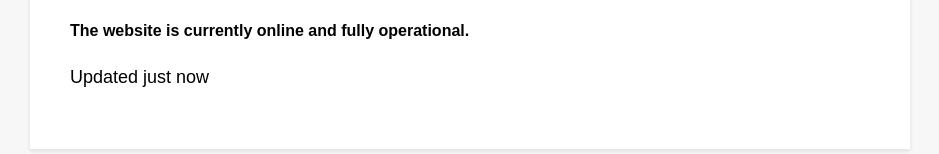
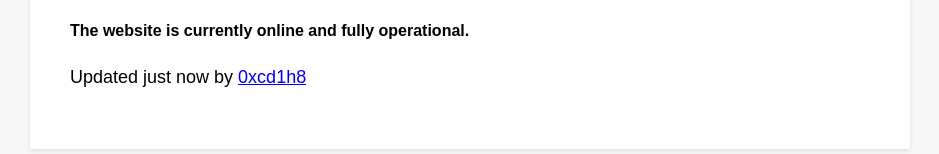
Before and after one commit to imtrollmastr/imtrollmastr-webstatus, a plain HTML site: page index.html in a window 1280 px wide. Shown: the part 156-310 px from the top of the page, without its empty margins (170-1109 px from the left). Drawn offline with Linux system fonts and the light colour scheme.

Commit message:
Create index.html

```diff
--- a/index.html
+++ b/index.html
@@ -61,7 +61,7 @@
     <h1>Website Status</h1>
     <div class="status success"><span>Online</span></div>
     <h4>The website is currently online and fully operational.</h4>
-    <p>Updated just now</p>
+    <p>Updated just now by <a href="https://imtrollmastr.vercel.app/">0xcd1h8</a></p>
   </div>
 </body>
 </html>
```
